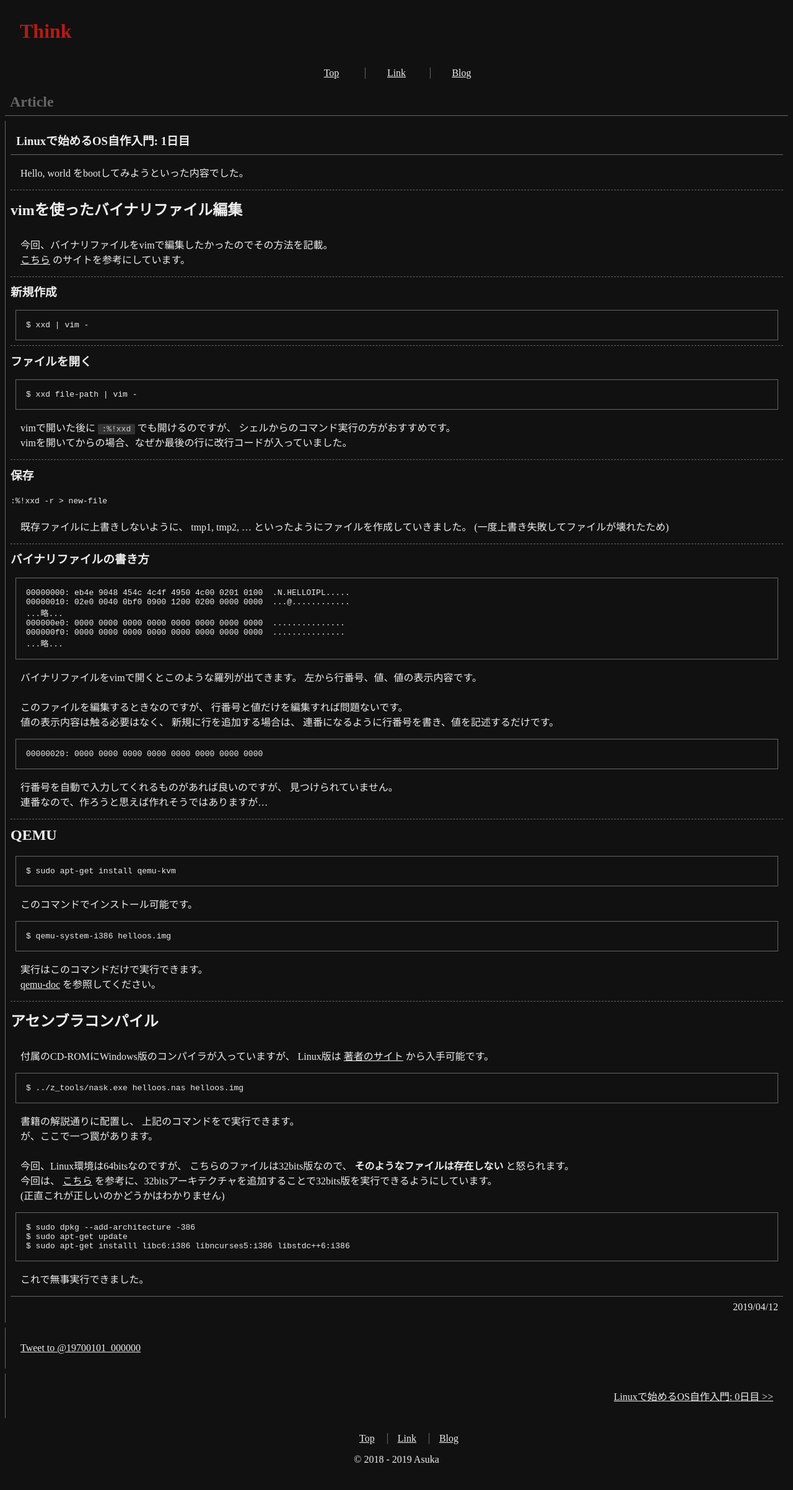
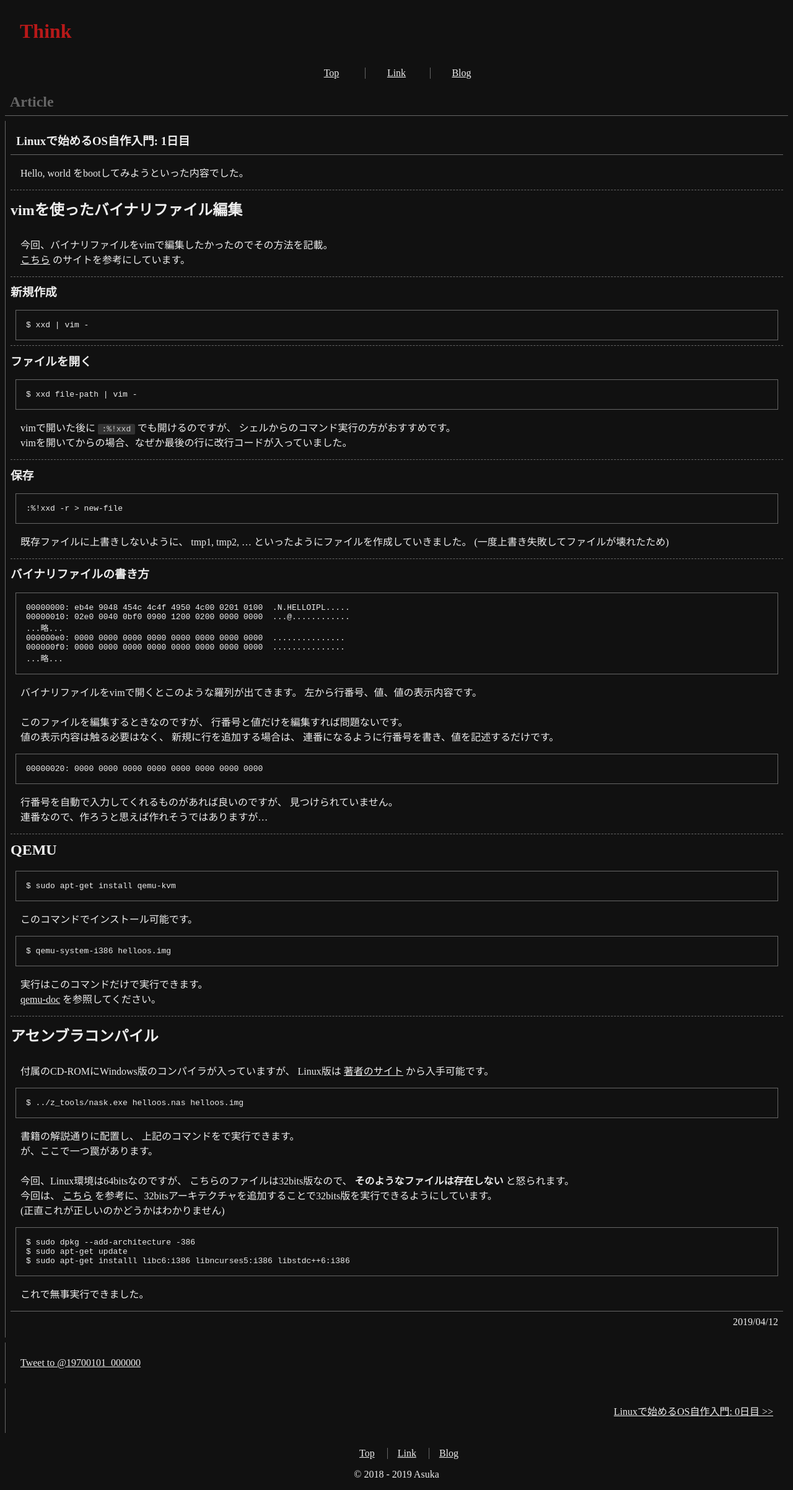
Before and after one commit to a-skua/a-skua.github.io, a Jekyll site: the page built from _posts/2019-04-12-self_made_os-1day.md, in a window 1280 px wide. Shown: the whole page at 62% size. Built offline with Jekyll 4.4.1, drawn with Linux system fonts in a browser that asks for light colours; comment, search, counter and statistics services are not loaded; before the commit the page ends 2380 px from its top, so only the background shows below that.

Commit message:
Fix article

````diff
--- a/_posts/2019-04-12-self_made_os-1day.md
+++ b/_posts/2019-04-12-self_made_os-1day.md
@@ -33,7 +33,7 @@ vimを開いてからの場合、なぜか最後の行に改行コードが入
 
 ### 保存
 
-```vi
+```
 :%!xxd -r > new-file
 ```
 
````
